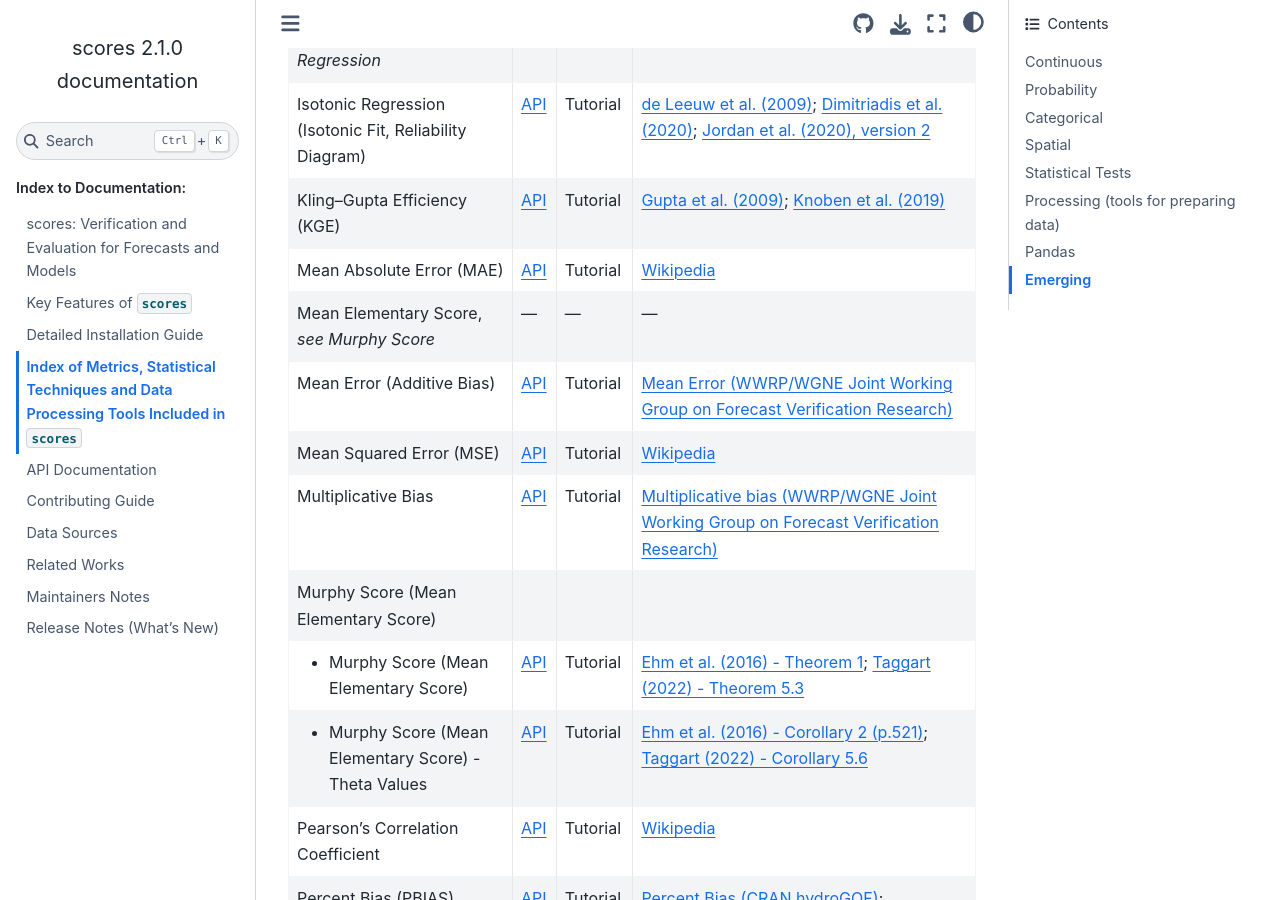
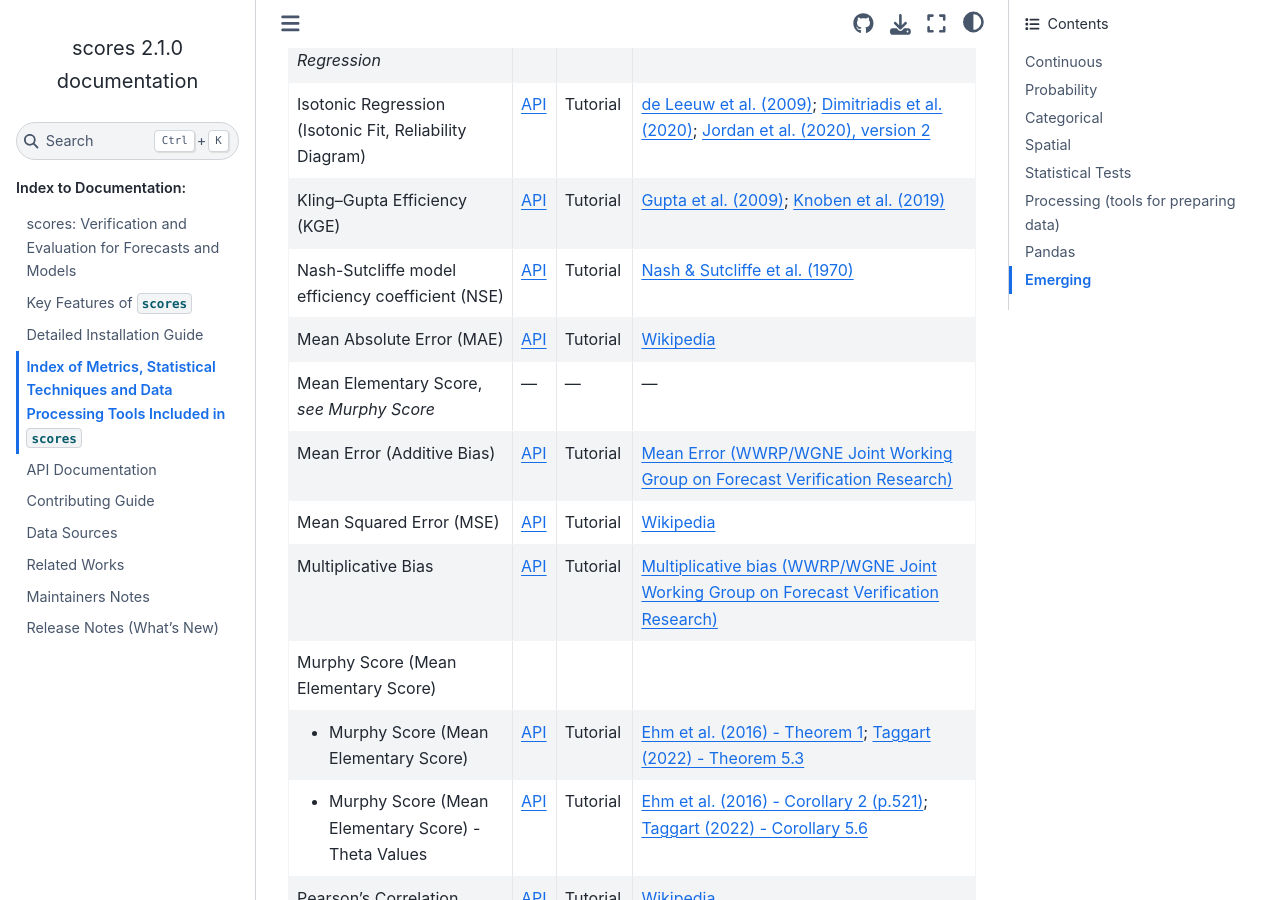
Before and after one commit to nci/scores, a Sphinx documentation site: the page built from docs/included.md, in a window 1280 px wide and 900 px high, scrolled down 740 px. Built offline with Sphinx 7.4.7 and the Sphinx Book theme 1.1.4, drawn with Linux system fonts in a browser that asks for light colours; pages that are not in the unit, such as notebooks, are missing from menus.

Commit message:
[docs] include score in docs

```diff
--- a/docs/included.md
+++ b/docs/included.md
@@ -61,6 +61,10 @@
   - [API](api.md#scores.continuous.kge)
   - [Tutorial](project:./tutorials/Kling_Gupta_Efficiency.md)
   - [Gupta et al. (2009)](https://doi.org/10.1016/j.jhydrol.2009.08.003); [Knoben et al. (2019)](https://doi.org/10.5194/hess-23-4323-2019)
+* - Nash-Sutcliffe model efficiency coefficient (NSE)
+  - [API](api.md#scores.continuous.nse)
+  - [Tutorial](project:./tutorials/NSE.md)
+  - [Nash & Sutcliffe et al. (1970)](https://doi.org/10.1016/0022-1694%2870%2990255-6)
 * - Mean Absolute Error (MAE)
   - [API](api.md#scores.continuous.mae)
   - [Tutorial](project:./tutorials/Mean_Absolute_Error.md)
```
Also changed, not shown: docs/api.md (+1 -0 lines), 1 other file.
